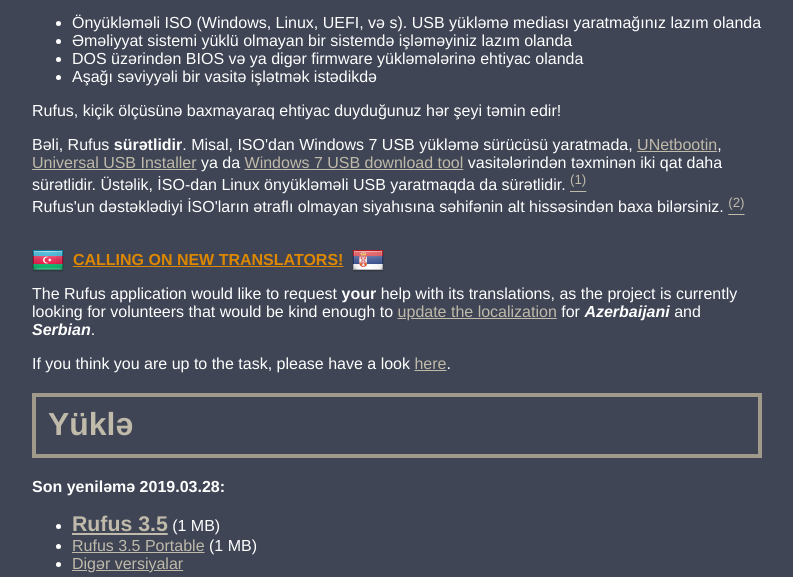
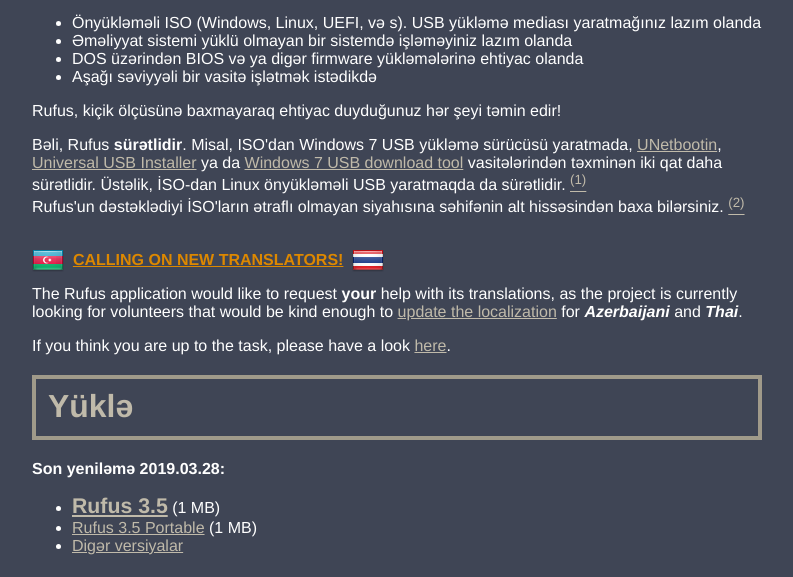
Before and after one commit to pbatard/rufus-web, a PHP site: page /az_AZ.html in a window 1280 px wide. Shown: the part 995-1572 px from the top of the page, without its empty margins (123-916 px from the left). Run offline with PHP 8.4, Linux system fonts and the light colour scheme.

Commit message:
add request for Thai app localization update

```diff
--- a/az_AZ.html
+++ b/az_AZ.html
@@ -251,8 +251,8 @@
 		<p>Rufus, kiçik ölçüsünə baxmayaraq ehtiyac duyduğunuz hər şeyi təmin edir!</p>
 		<p>Bəli, Rufus <b>sürətlidir</b>. Misal, ISO'dan Windows 7 USB yükləmə sürücüsü yaratmada, <a target="_blank" href="http://unetbootin.sourceforge.net/">UNetbootin</a>, <a target="_blank" href="http://www.pendrivelinux.com/universal-usb-installer-easy-as-1-2-3">Universal USB Installer</a> ya da <a target="_blank" href="https://www.microsoft.com/en-us/download/windows-usb-dvd-download-tool">Windows 7 USB download tool</a> vasitələrindən təxminən iki qat daha sürətlidir. Üstəlik, İSO-dan Linux önyükləməli USB yaratmaqda da sürətlidir. <a href="#ref1"><sup>(1)</sup></a><br/>
 		Rufus'un dəstəklədiyi İSO'ların ətraflı olmayan siyahısına səhifənin alt hissəsindən baxa bilərsiniz. <a href="#ref2"><sup>(2)</sup></a></p>
-		<p dir="ltr" align="top"><img style="position:relative;top:11px;" src="pics/Azerbaijan.png" srcset="/pics/Azerbaijan.png 1x, /pics/Azerbaijan-64px.png 2x" alt=""/>&nbsp;&nbsp;<b><font color="#dd8800"><u>CALLING ON NEW TRANSLATORS!</u></font></b>&nbsp;&nbsp;<img style="position:relative;top:11px;" src="pics/Serbia.png" srcset="pics/Serbia.png 1x, pics/Serbia-64px.png 2x" alt=""/></p>
-		<p dir="ltr">The Rufus application would like to request <b>your</b> help with its translations, as the project is currently looking for volunteers that would be kind enough to <a target="_blank" href="https://github.com/pbatard/rufus/blob/master/res/loc/ChangeLog.txt#L8-L70">update the localization</a> for <b><i>Azerbaijani</i></b> and <b><i>Serbian</i></b>.</p>
+		<p dir="ltr" align="top"><img style="position:relative;top:11px;" src="pics/Azerbaijan.png" srcset="/pics/Azerbaijan.png 1x, /pics/Azerbaijan-64px.png 2x" alt=""/>&nbsp;&nbsp;<b><font color="#dd8800"><u>CALLING ON NEW TRANSLATORS!</u></font></b>&nbsp;&nbsp;<img style="position:relative;top:11px;" src="pics/Thailand.png" srcset="pics/Thailand.png 1x, pics/Thailand-64px.png 2x" alt=""/></p>
+		<p dir="ltr">The Rufus application would like to request <b>your</b> help with its translations, as the project is currently looking for volunteers that would be kind enough to <a target="_blank" href="https://github.com/pbatard/rufus/blob/master/res/loc/ChangeLog.txt#L8-L70">update the localization</a> for <b><i>Azerbaijani</i></b> and <b><i>Thai</i></b>.</p>
 		<p dir="ltr">If you think you are up to the task, please have a look <a target="_blank" href="https://github.com/pbatard/rufus/wiki/Localization#Editing_an_existing_translation">here</a>.</p>		<a name="download"></a>
 		<h2 style="border: 4px solid #a09a8a;"><span style="font-size: 133%">Yüklə</span></h2>
 			<p><b>Son yeniləmə 2019.03.28:</b></p>
--- a/en_IE.html
+++ b/en_IE.html
@@ -251,8 +251,8 @@
 		<p>Despite its small size, Rufus provides everything you need!</p>
 		<p>Oh, and Rufus is <b>fast</b>. For instance it's about twice as fast as <a target="_blank" href="http://unetbootin.sourceforge.net/">UNetbootin</a>, <a target="_blank" href="http://www.pendrivelinux.com/universal-usb-installer-easy-as-1-2-3">Universal USB Installer</a> or <a target="_blank" href="https://www.microsoft.com/en-us/download/windows-usb-dvd-download-tool">Windows 7 USB download tool</a>, on the creation of a Windows 7 USB installation drive from an ISO. It is also marginally faster on the creation of Linux bootable USB from ISOs. <a href="#ref1"><sup>(1)</sup></a><br/>
 		A non exhaustive list of Rufus supported ISOs is also provided at the bottom of this page. <a href="#ref2"><sup>(2)</sup></a></p>
-		<p dir="ltr" align="top"><img style="position:relative;top:11px;" src="pics/Azerbaijan.png" srcset="/pics/Azerbaijan.png 1x, /pics/Azerbaijan-64px.png 2x" alt=""/>&nbsp;&nbsp;<b><font color="#dd8800"><u>CALLING ON NEW TRANSLATORS!</u></font></b>&nbsp;&nbsp;<img style="position:relative;top:11px;" src="pics/Serbia.png" srcset="pics/Serbia.png 1x, pics/Serbia-64px.png 2x" alt=""/></p>
-		<p dir="ltr">The Rufus application would like to request <b>your</b> help with its translations, as the project is currently looking for volunteers that would be kind enough to <a target="_blank" href="https://github.com/pbatard/rufus/blob/master/res/loc/ChangeLog.txt#L8-L70">update the localization</a> for <b><i>Azerbaijani</i></b> and <b><i>Serbian</i></b>.</p>
+		<p dir="ltr" align="top"><img style="position:relative;top:11px;" src="pics/Azerbaijan.png" srcset="/pics/Azerbaijan.png 1x, /pics/Azerbaijan-64px.png 2x" alt=""/>&nbsp;&nbsp;<b><font color="#dd8800"><u>CALLING ON NEW TRANSLATORS!</u></font></b>&nbsp;&nbsp;<img style="position:relative;top:11px;" src="pics/Thailand.png" srcset="pics/Thailand.png 1x, pics/Thailand-64px.png 2x" alt=""/></p>
+		<p dir="ltr">The Rufus application would like to request <b>your</b> help with its translations, as the project is currently looking for volunteers that would be kind enough to <a target="_blank" href="https://github.com/pbatard/rufus/blob/master/res/loc/ChangeLog.txt#L8-L70">update the localization</a> for <b><i>Azerbaijani</i></b> and <b><i>Thai</i></b>.</p>
 		<p dir="ltr">If you think you are up to the task, please have a look <a target="_blank" href="https://github.com/pbatard/rufus/wiki/Localization#Editing_an_existing_translation">here</a>.</p>		<a name="download"></a>
 		<h2 style="border: 4px solid #a09a8a;"><span style="font-size: 133%">Download</span></h2>
 			<p><b>Last updated 2019.03.28:</b></p>
--- a/index.php
+++ b/index.php
@@ -5,7 +5,7 @@ $previous_version = "3.2";
 $latest_date = "2019.03.28";
 $previous_date = "2018.09.11";
 $lang1 = array('az', 'Azerbaijani', 'Azerbaijan');
-$lang2 = array('sr', 'Serbian', 'Serbia');
+$lang2 = array('th', 'Thai', 'Thailand');
 $bugfix = false;
 $exe_size = 1.0;
 $src_size = 2.9;
--- a/sr_RS.html
+++ b/sr_RS.html
@@ -251,9 +251,7 @@
 		<p>Uprkos svojoj maloj veličini, Rufus obezbeđuje sve što vam je potrebno!</p>
 		<p>Oh, i Rufus je <b>brz</b>. Na primer on radi duplo brže od <a target="_blank" href="http://unetbootin.sourceforge.net/">UNetbootin</a>, <a target="_blank" href="http://www.pendrivelinux.com/universal-usb-installer-easy-as-1-2-3">Universal USB Installer</a> ili <a target="_blank" href="https://www.microsoft.com/en-us/download/windows-usb-dvd-download-tool">Windows 7 USB download tool</a>, na kreaciji Windows 7 USB instalacionog uređaja sa ISO-a. Takođe je i znatno brži na kreaciji Linux butabilnog USB-a sa ISO-a. <a href="#ref1"><sup>(1)</sup></a><br/>
 		Lista ISO slika koje Rufus ne podržava nalazi se na dnu stranice. <a href="#ref2"><sup>(2)</sup></a></p>
-		<p dir="ltr" align="top"><img style="position:relative;top:11px;" src="pics/Azerbaijan.png" srcset="/pics/Azerbaijan.png 1x, /pics/Azerbaijan-64px.png 2x" alt=""/>&nbsp;&nbsp;<b><font color="#dd8800"><u>CALLING ON NEW TRANSLATORS!</u></font></b>&nbsp;&nbsp;<img style="position:relative;top:11px;" src="pics/Serbia.png" srcset="pics/Serbia.png 1x, pics/Serbia-64px.png 2x" alt=""/></p>
-		<p dir="ltr">The Rufus application would like to request <b>your</b> help with its translations, as the project is currently looking for volunteers that would be kind enough to <a target="_blank" href="https://github.com/pbatard/rufus/blob/master/res/loc/ChangeLog.txt#L8-L70">update the localization</a> for <b><i>Azerbaijani</i></b> and <b><i>Serbian</i></b>.</p>
-		<p dir="ltr">If you think you are up to the task, please have a look <a target="_blank" href="https://github.com/pbatard/rufus/wiki/Localization#Editing_an_existing_translation">here</a>.</p>		<a name="download"></a>
+				<a name="download"></a>
 		<h2 style="border: 4px solid #a09a8a;"><span style="font-size: 133%">Preuzmi</span></h2>
 			<p><b>Poslednje ažurirano 2019.03.28:</b></p>
 			<p><ul><li><span style="font-size: 133%"><b><a href="https://github.com/pbatard/rufus/releases/download/v3.5/rufus-3.5.exe">Rufus 3.5</a></b></span> <span dir="ltr">(1 MB)</span></li>
--- a/th_TH.html
+++ b/th_TH.html
@@ -251,7 +251,9 @@
 		<p>แม้จะมีขนาดที่เล็กแต่Rufusมีทุกสิ่งที่คุณต้องการ!</p>
 		<p>มากไปกว่านั้น Rufusยังสามารถทำงานได้ <b>รวดเร็ว</b> ยกตัวอย่างเช่น Rufusมีความเร็วเกือบจะเป็นสองเท่าของ <a target="_blank" href="http://unetbootin.sourceforge.net/">UNetbootin</a> , <a target="_blank" href="http://www.pendrivelinux.com/universal-usb-installer-easy-as-1-2-3">Universal USB Installer</a> หรือ <a target="_blank" href="https://www.microsoft.com/en-us/download/windows-usb-dvd-download-tool">Windows 7 USB download tool</a> ในการสร้างไดรฟ์ USB ติดตั้งของ Windows 7 จากISO นอกจากนี้Rufusยังเร็วกว่าเล็กน้อยในการสร้างระบบปฏิบัติการLinuxที่สามารถบูทได้จากUSB จากISOs <a href="#ref1"><sup>(1)</sup></a><br/>
 		รายการ ISOs ที่Rufusสนับสนุนอย่างคร่าวๆ สามารถดูได้จากด้านล่างของหน้านี้ <a href="#ref2"><sup>(2)</sup></a></p>
-				<a name="download"></a>
+		<p dir="ltr" align="top"><img style="position:relative;top:11px;" src="pics/Azerbaijan.png" srcset="/pics/Azerbaijan.png 1x, /pics/Azerbaijan-64px.png 2x" alt=""/>&nbsp;&nbsp;<b><font color="#dd8800"><u>CALLING ON NEW TRANSLATORS!</u></font></b>&nbsp;&nbsp;<img style="position:relative;top:11px;" src="pics/Thailand.png" srcset="pics/Thailand.png 1x, pics/Thailand-64px.png 2x" alt=""/></p>
+		<p dir="ltr">The Rufus application would like to request <b>your</b> help with its translations, as the project is currently looking for volunteers that would be kind enough to <a target="_blank" href="https://github.com/pbatard/rufus/blob/master/res/loc/ChangeLog.txt#L8-L70">update the localization</a> for <b><i>Azerbaijani</i></b> and <b><i>Thai</i></b>.</p>
+		<p dir="ltr">If you think you are up to the task, please have a look <a target="_blank" href="https://github.com/pbatard/rufus/wiki/Localization#Editing_an_existing_translation">here</a>.</p>		<a name="download"></a>
 		<h2 style="border: 4px solid #a09a8a;"><span style="font-size: 133%">ดาวน์โหลด</span></h2>
 			<p><b>การอัพเดทล่าสุด 2019.03.28:</b></p>
 			<p><ul><li><span style="font-size: 133%"><b><a href="https://github.com/pbatard/rufus/releases/download/v3.5/rufus-3.5.exe">Rufus 3.5</a></b></span> <span dir="ltr">(1 MB)</span></li>
```
